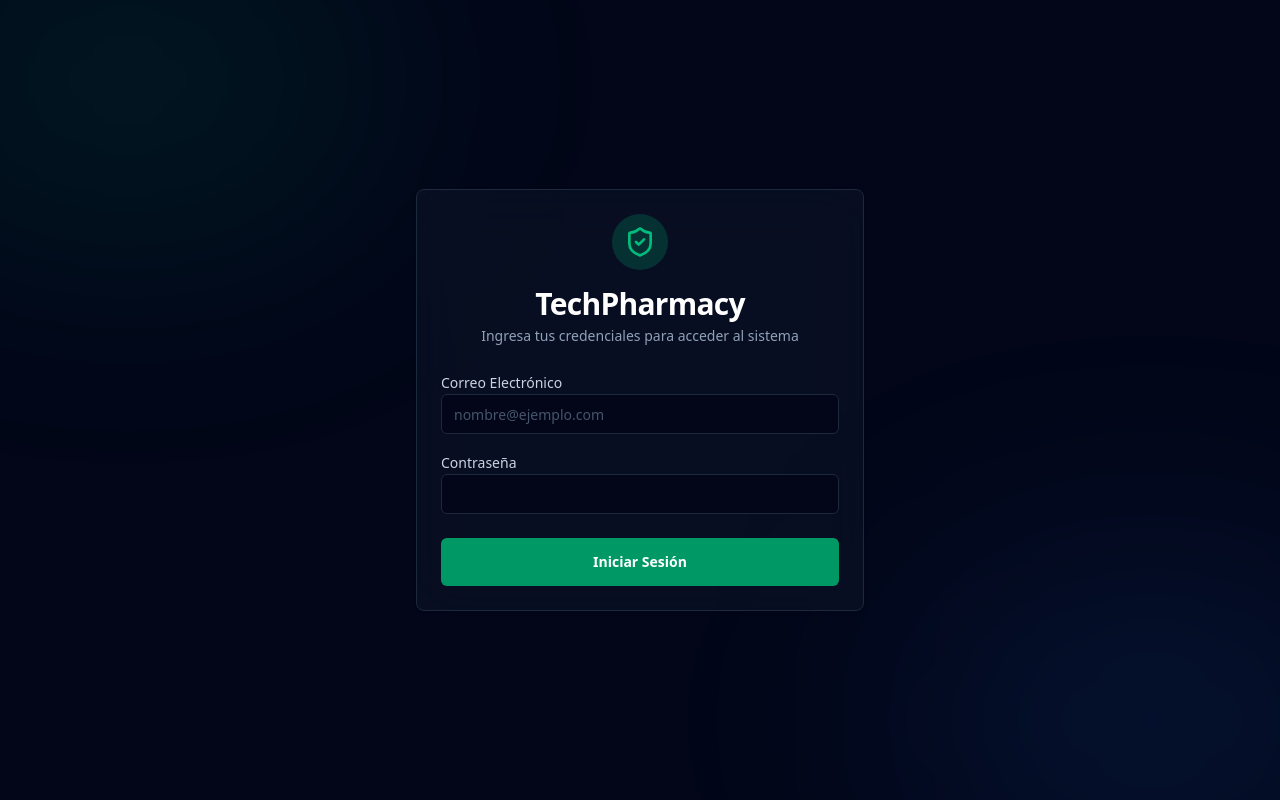
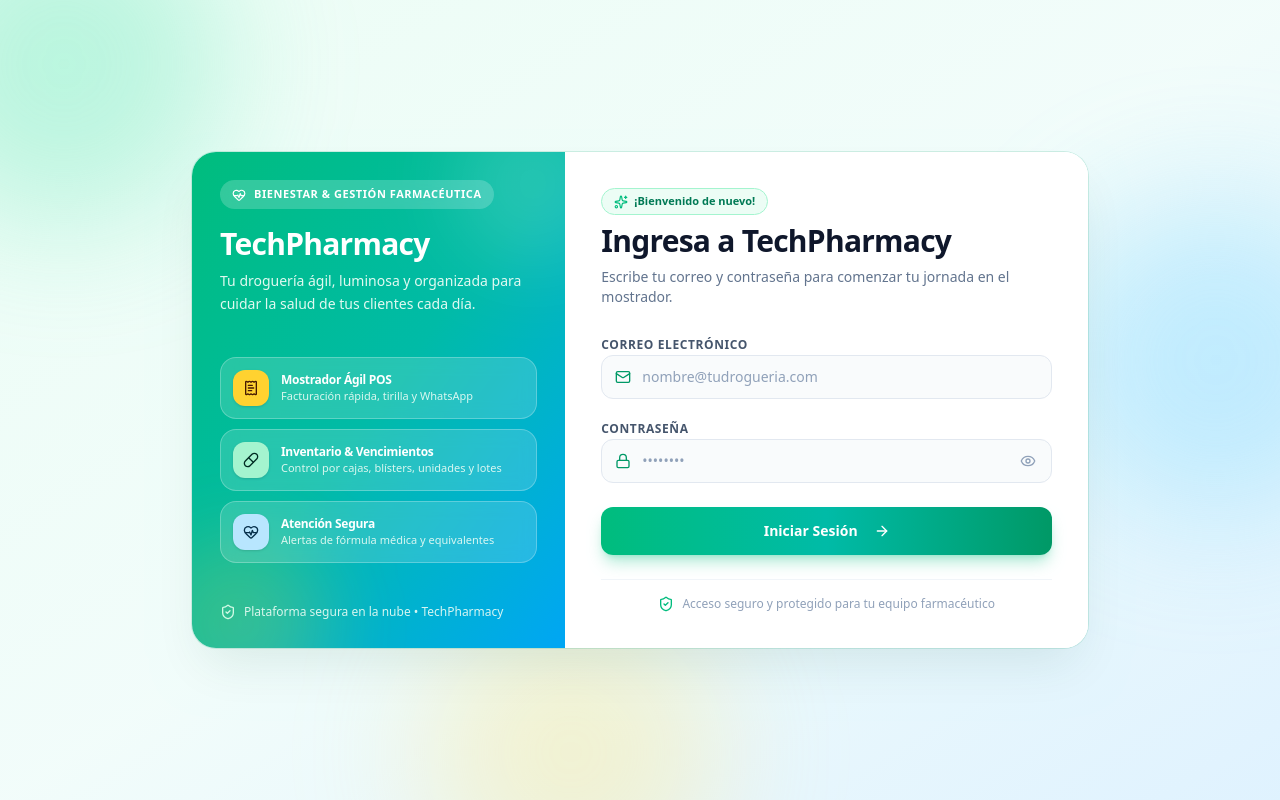
Before and after one commit to Dirgt/techpharmacy, a Next.js app: page /login in a window 1280 px wide. Built offline with nearby package versions, Linux system fonts and the light colour scheme; no server answers.

Commit message:
cambio menu

```diff
--- a/src/app/login/login-form.tsx
+++ b/src/app/login/login-form.tsx
@@ -5,8 +5,21 @@ import { login } from '@/app/actions/auth'
 import { Button } from '@/components/ui/button'
 import { Input } from '@/components/ui/input'
 import { Label } from '@/components/ui/label'
-import { Card, CardContent, CardDescription, CardFooter, CardHeader, CardTitle } from '@/components/ui/card'
-import { Loader2, ShieldCheck, Building2, AlertTriangle } from 'lucide-react'
+import {
+  Loader2,
+  ShieldCheck,
+  Building2,
+  AlertTriangle,
+  HeartPulse,
+  Pill,
+  Sparkles,
+  Mail,
+  Lock,
+  Eye,
+  EyeOff,
+  ArrowRight,
+  ReceiptText,
+} from 'lucide-react'
 import type { PublicTenantInfo } from '@/lib/tenant/resolve'
 import { isTenantSuspended } from '@/lib/tenant/domain'
 
@@ -19,6 +32,7 @@ export function LoginForm({
 }) {
   const [loading, setLoading] = useState(false)
   const [error, setError] = useState<string | null>(initialError)
+  const [showPassword, setShowPassword] = useState(false)
   const tenantSuspension = tenant ? isTenantSuspended(tenant) : { suspended: false, reason: null }
 
   async function handleSubmit(event: React.FormEvent<HTMLFormElement>) {
@@ -36,78 +50,182 @@ export function LoginForm({
   }
 
   return (
-    <div className="flex min-h-screen items-center justify-center bg-slate-950 px-4 py-12 sm:px-6 lg:px-8">
-      {/* Background decoration */}
-      <div className="absolute inset-0 z-0 overflow-hidden">
-        <div className="absolute -top-[10%] -left-[10%] h-[40%] w-[40%] rounded-full bg-emerald-500/10 blur-[120px]" />
-        <div className="absolute -bottom-[10%] -right-[10%] h-[40%] w-[40%] rounded-full bg-blue-500/10 blur-[120px]" />
+    <div className="relative flex min-h-screen items-center justify-center overflow-hidden bg-gradient-to-br from-emerald-50 via-teal-50/80 to-sky-100 px-4 py-6 sm:px-6 lg:px-8">
+      {/* Decorative lively pharmacy glow */}
+      <div className="pointer-events-none absolute inset-0 z-0 overflow-hidden">
+        <div className="absolute -top-24 -left-24 h-80 w-80 rounded-full bg-emerald-300/35 blur-3xl" />
+        <div className="absolute top-1/4 -right-24 h-80 w-80 rounded-full bg-sky-300/35 blur-3xl" />
+        <div className="absolute -bottom-24 left-1/3 h-72 w-72 rounded-full bg-amber-200/35 blur-3xl" />
       </div>
 
-      <Card className="z-10 w-full max-w-md border-slate-800 bg-slate-900/50 backdrop-blur-xl">
-        <CardHeader className="space-y-1 text-center">
-          <div className="flex justify-center mb-4">
-            <div className="rounded-full bg-emerald-500/20 p-3">
+      <div className="relative z-10 w-full max-w-4xl overflow-hidden rounded-3xl bg-white/95 shadow-2xl shadow-emerald-900/10 ring-1 ring-emerald-600/15 backdrop-blur-xl lg:grid lg:grid-cols-12">
+        {/* Left vibrant pharmacy panel */}
+        <div className="relative hidden lg:flex lg:col-span-5 flex-col justify-between overflow-hidden bg-gradient-to-br from-emerald-500 via-teal-500 to-sky-500 p-7 text-white">
+          <div className="pointer-events-none absolute -right-12 -top-12 h-40 w-40 rounded-full bg-white/15 blur-2xl" />
+          <div className="pointer-events-none absolute -bottom-16 -left-10 h-44 w-44 rounded-full bg-amber-300/20 blur-2xl" />
+
+          <div className="relative space-y-4">
+            <div className="inline-flex items-center gap-2 rounded-full bg-white/20 px-3 py-1.5 text-[11px] font-bold uppercase tracking-wider text-white backdrop-blur-sm">
               {tenant ? (
-                <Building2 className="h-8 w-8 text-emerald-500" />
+                <Building2 className="h-3.5 w-3.5" />
               ) : (
-                <ShieldCheck className="h-8 w-8 text-emerald-500" />
+                <HeartPulse className="h-3.5 w-3.5" />
               )}
+              <span>
+                {tenant ? 'Portal Exclusivo de Droguería' : 'Bienestar & Gestión Farmacéutica'}
+              </span>
+            </div>
+
+            <div className="space-y-2">
+              <h2 className="text-3xl font-black tracking-tight leading-tight">
+                {tenant ? tenant.nombre : 'TechPharmacy'}
+              </h2>
+              <p className="text-sm text-emerald-50/95 leading-relaxed">
+                Tu droguería ágil, luminosa y organizada para cuidar la salud de tus clientes cada día.
+              </p>
             </div>
           </div>
-          {tenant && (
-            <div className="inline-flex mx-auto items-center gap-1.5 px-3 py-1 rounded-full bg-emerald-500/10 border border-emerald-500/20 text-[11px] font-bold uppercase tracking-wider text-emerald-400 mb-1">
-              Portal de Droguería • TechPharmacy
+
+          <div className="relative my-6 space-y-2.5">
+            <div className="flex items-center gap-3 rounded-2xl border border-white/25 bg-white/15 p-3 backdrop-blur-sm">
+              <div className="flex h-9 w-9 shrink-0 items-center justify-center rounded-xl bg-amber-300 text-amber-950 shadow-sm">
+                <ReceiptText className="h-4 w-4" />
               </div>
-          )}
-          <CardTitle className="text-3xl font-bold tracking-tight text-white">
+              <div className="min-w-0">
+                <p className="text-xs font-black tracking-tight">Mostrador Ágil POS</p>
+                <p className="text-[11px] text-emerald-50/90 truncate">
+                  Facturación rápida, tirilla y WhatsApp
+                </p>
+              </div>
+            </div>
+
+            <div className="flex items-center gap-3 rounded-2xl border border-white/25 bg-white/15 p-3 backdrop-blur-sm">
+              <div className="flex h-9 w-9 shrink-0 items-center justify-center rounded-xl bg-emerald-200 text-emerald-950 shadow-sm">
+                <Pill className="h-4 w-4" />
+              </div>
+              <div className="min-w-0">
+                <p className="text-xs font-black tracking-tight">Inventario & Vencimientos</p>
+                <p className="text-[11px] text-emerald-50/90 truncate">
+                  Control por cajas, blísters, unidades y lotes
+                </p>
+              </div>
+            </div>
+
+            <div className="flex items-center gap-3 rounded-2xl border border-white/25 bg-white/15 p-3 backdrop-blur-sm">
+              <div className="flex h-9 w-9 shrink-0 items-center justify-center rounded-xl bg-sky-200 text-sky-950 shadow-sm">
+                <HeartPulse className="h-4 w-4" />
+              </div>
+              <div className="min-w-0">
+                <p className="text-xs font-black tracking-tight">Atención Segura</p>
+                <p className="text-[11px] text-emerald-50/90 truncate">
+                  Alertas de fórmula médica y equivalentes
+                </p>
+              </div>
+            </div>
+          </div>
+
+          <div className="relative flex items-center gap-2 text-xs font-medium text-emerald-50/90">
+            <ShieldCheck className="h-4 w-4 shrink-0 text-emerald-100" />
+            <span>Plataforma segura en la nube • TechPharmacy</span>
+          </div>
+        </div>
+
+        {/* Right cheerful light login form */}
+        <div className="flex flex-col justify-center bg-white p-6 sm:p-8 lg:col-span-7 lg:p-9">
+          {/* Mobile branding header */}
+          <div className="mb-5 flex items-center gap-3 lg:hidden">
+            <div className="flex h-11 w-11 shrink-0 items-center justify-center rounded-2xl bg-gradient-to-br from-emerald-500 to-teal-600 text-white shadow-md shadow-emerald-500/25">
+              {tenant ? <Building2 className="h-5 w-5" /> : <HeartPulse className="h-5 w-5" />}
+            </div>
+            <div className="min-w-0">
+              <p className="truncate text-lg font-black tracking-tight text-slate-900">
                 {tenant ? tenant.nombre : 'TechPharmacy'}
-          </CardTitle>
-          <CardDescription className="text-slate-400">
-            Ingresa tus credenciales para acceder al sistema
-          </CardDescription>
-        </CardHeader>
-        <form onSubmit={handleSubmit}>
-          <CardContent className="space-y-4">
+              </p>
+              <p className="text-[11px] font-bold uppercase tracking-wider text-emerald-600">
+                {tenant ? 'Portal de Droguería' : 'Sistema Farmacéutico POS'}
+              </p>
+            </div>
+          </div>
+
+          <div className="space-y-2 mb-6">
+            <div className="inline-flex items-center gap-1.5 rounded-full border border-emerald-200 bg-emerald-50 px-3 py-1 text-[11px] font-bold text-emerald-700">
+              <Sparkles className="h-3.5 w-3.5 text-emerald-500" />
+              <span>¡Bienvenido de nuevo!</span>
+            </div>
+            <h1 className="text-2xl sm:text-3xl font-black tracking-tight text-slate-900">
+              Ingresa a {tenant ? tenant.nombre : 'TechPharmacy'}
+            </h1>
+            <p className="text-sm text-slate-500">
+              Escribe tu correo y contraseña para comenzar tu jornada en el mostrador.
+            </p>
+          </div>
+
+          <form onSubmit={handleSubmit} className="space-y-4">
             {tenantSuspension.suspended && (
-              <div className="rounded-md bg-amber-500/10 p-3 text-sm text-amber-300 border border-amber-500/20 flex items-start gap-2">
-                <AlertTriangle className="h-4 w-4 shrink-0 mt-0.5 text-amber-400" />
+              <div className="flex items-start gap-2.5 rounded-2xl border border-amber-200 bg-amber-50 p-3.5 text-sm text-amber-900">
+                <AlertTriangle className="mt-0.5 h-4 w-4 shrink-0 text-amber-600" />
                 <span>
                   {tenantSuspension.reason ||
                     'El acceso operativo de esta droguería se encuentra suspendido.'}
                 </span>
               </div>
             )}
+
             {error && (
-              <div className="rounded-md bg-red-500/10 p-3 text-sm text-red-400 border border-red-500/20">
-                {error}
+              <div className="flex items-start gap-2.5 rounded-2xl border border-rose-200 bg-rose-50 p-3.5 text-sm font-medium text-rose-800">
+                <AlertTriangle className="mt-0.5 h-4 w-4 shrink-0 text-rose-600" />
+                <span>{error}</span>
               </div>
             )}
-            <div className="space-y-2">
-              <Label htmlFor="email" className="text-slate-300">Correo Electrónico</Label>
+
+            <div className="space-y-1.5">
+              <Label htmlFor="email" className="text-xs font-bold uppercase tracking-wider text-slate-600">
+                Correo Electrónico
+              </Label>
+              <div className="relative">
+                <Mail className="pointer-events-none absolute left-3.5 top-1/2 h-4 w-4 -translate-y-1/2 text-emerald-600" />
                 <Input
                   id="email"
                   name="email"
                   type="email"
-                placeholder="nombre@ejemplo.com"
+                  autoComplete="email"
+                  placeholder="nombre@tudrogueria.com"
                   required
-                className="bg-slate-950 border-slate-800 text-white placeholder:text-slate-600 focus-visible:ring-emerald-500"
+                  className="h-11 rounded-xl border-slate-200 bg-slate-50/80 pl-10 text-slate-900 placeholder:text-slate-400 transition-colors focus:bg-white focus-visible:ring-emerald-500"
                 />
               </div>
-            <div className="space-y-2">
-              <Label htmlFor="password" className="text-slate-300">Contraseña</Label>
+            </div>
+
+            <div className="space-y-1.5">
+              <Label htmlFor="password" className="text-xs font-bold uppercase tracking-wider text-slate-600">
+                Contraseña
+              </Label>
+              <div className="relative">
+                <Lock className="pointer-events-none absolute left-3.5 top-1/2 h-4 w-4 -translate-y-1/2 text-emerald-600" />
                 <Input
                   id="password"
                   name="password"
-                type="password"
+                  type={showPassword ? 'text' : 'password'}
+                  autoComplete="current-password"
+                  placeholder="••••••••"
                   required
-                className="bg-slate-950 border-slate-800 text-white focus-visible:ring-emerald-500"
+                  className="h-11 rounded-xl border-slate-200 bg-slate-50/80 pl-10 pr-11 text-slate-900 placeholder:text-slate-400 transition-colors focus:bg-white focus-visible:ring-emerald-500"
                 />
+                <button
+                  type="button"
+                  onClick={() => setShowPassword((prev) => !prev)}
+                  aria-label={showPassword ? 'Ocultar contraseña' : 'Ver contraseña'}
+                  className="absolute right-3 top-1/2 -translate-y-1/2 rounded-lg p-1 text-slate-400 transition-colors hover:bg-emerald-50 hover:text-emerald-700"
+                >
+                  {showPassword ? <EyeOff className="h-4 w-4" /> : <Eye className="h-4 w-4" />}
+                </button>
               </div>
-          </CardContent>
-          <CardFooter>
+            </div>
+
+            <div className="pt-2">
               <Button
                 type="submit"
-              className="w-full bg-emerald-600 hover:bg-emerald-500 text-white font-semibold py-6 transition-all duration-200"
+                className="h-12 w-full rounded-xl bg-gradient-to-r from-emerald-500 via-teal-500 to-emerald-600 font-black text-white shadow-lg shadow-emerald-500/30 transition-all duration-200 hover:from-emerald-600 hover:via-teal-600 hover:to-emerald-700"
                 disabled={loading}
               >
                 {loading ? (
@@ -116,12 +234,21 @@ export function LoginForm({
                     Iniciando sesión...
                   </>
                 ) : (
-                'Iniciar Sesión'
+                  <>
+                    <span>Iniciar Sesión</span>
+                    <ArrowRight className="ml-2 h-4 w-4" />
+                  </>
                 )}
               </Button>
-          </CardFooter>
+            </div>
           </form>
-      </Card>
+
+          <div className="mt-6 flex items-center justify-center gap-2 border-t border-slate-100 pt-4 text-xs text-slate-400">
+            <ShieldCheck className="h-4 w-4 text-emerald-500" />
+            <span>Acceso seguro y protegido para tu equipo farmacéutico</span>
+          </div>
+        </div>
+      </div>
     </div>
   )
 }
```
Also changed, not shown: src/app/suspendido/page.tsx (+25 -10 lines), 1 other file (tests, documents, lock files or other folders). Lines whose indentation alone changed are shown as unchanged.
